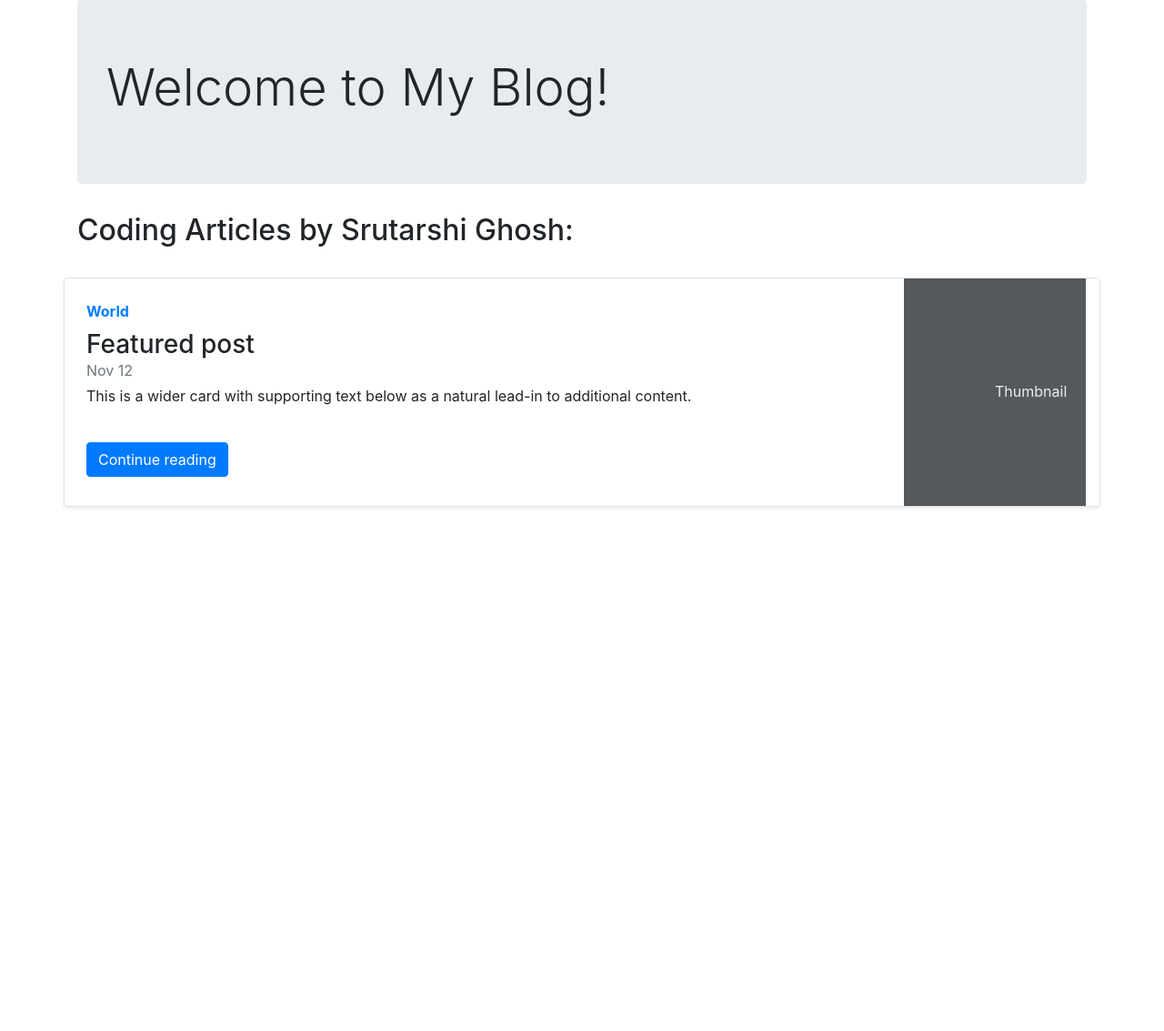
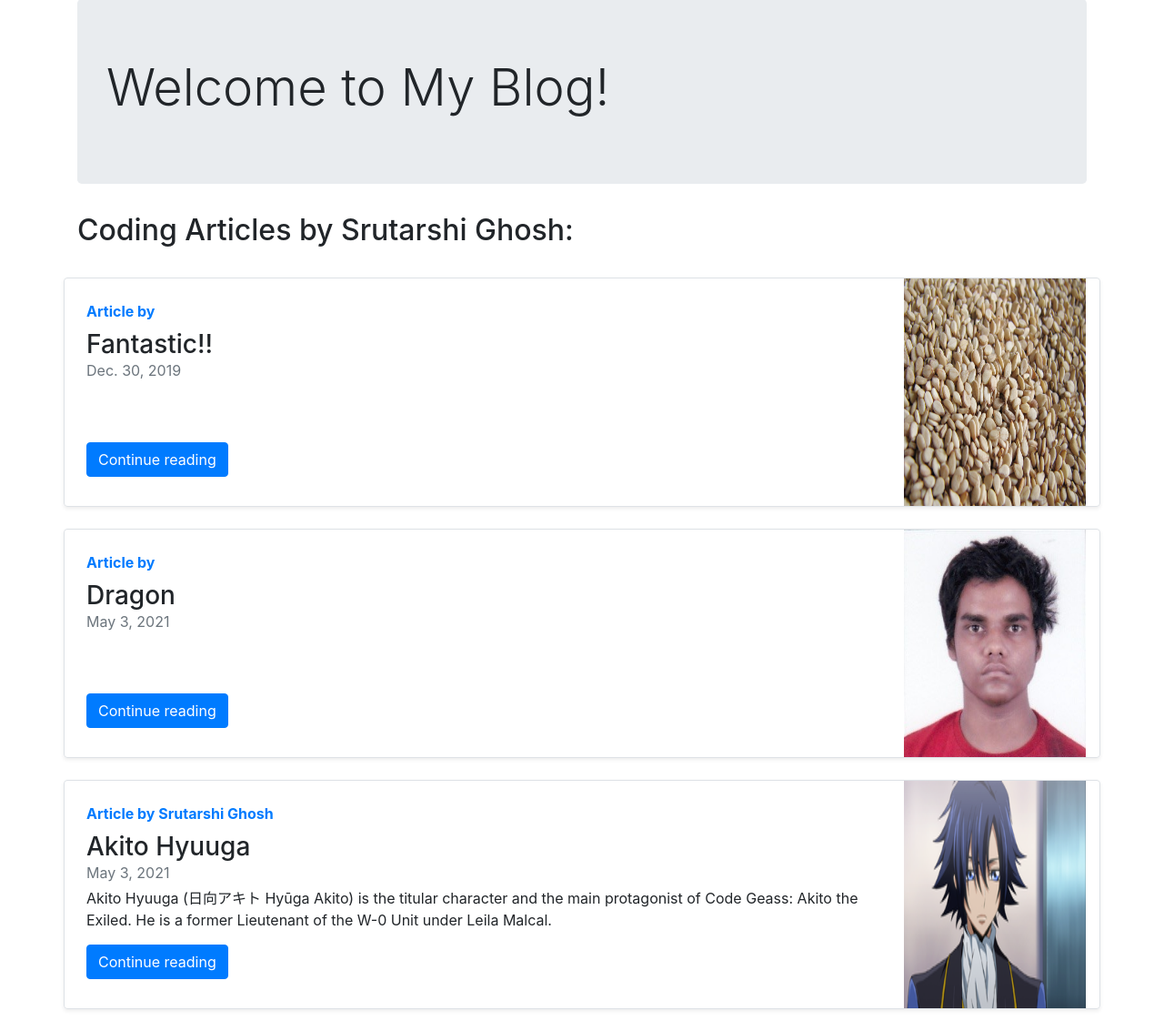
Before and after one commit to Srutarshi-Ghosh/Django-ShoppingWebsite-and-Blog, a Django app: page /blog/ in a window 1280 px wide. Shown: the part 57-1190 px from the top of the page at 91% size. Before the commit the page ends 615 px from the top, so only its background shows below. Run offline with Django 3.2, Linux system fonts and the light colour scheme; data comes from the database, SQL or seed files in the repository; some libraries are stand-ins or nearby versions.

Commit message:
Added Posts

```diff
--- a/blog/models.py
+++ b/blog/models.py
@@ -17,14 +17,11 @@
 class Blogpost(models.Model):
     post_id = models.AutoField(primary_key=True)
     title = models.CharField(max_length=500)
-    heading1 = models.CharField(max_length=500)
-    content_head1 = models.CharField(max_length=5000)
-    heading2 = models.CharField(max_length=500)
-    content_head2 = models.CharField(max_length=5000)
-    heading3 = models.CharField(max_length=500)
-    content_head3 = models.CharField(max_length=5000)
-    pub_date = models.DateField()
+    content = models.TextField(default='')
+    author = models.CharField(max_length=50, default='')
+    slug = models.CharField(max_length=130, default='')
+    pub_date = models.DateField(blank=True)
     thumbnail = models.ImageField(upload_to='blog/images', default='')
 
     def __str__(self):
-        return self.title
+        return self.title + ' by ' + self.author
--- a/blog/templates/Bloghome.html
+++ b/blog/templates/Bloghome.html
@@ -3,51 +3,6 @@
 {% block homeactive %} active {% endblock %}
 
 {% block  body %}
-
-  <!-- <div class="container mt-3">
-
-  	{% for item in myposts %}
-
-		<div class="row my-2">
-		<div class="col-md-6">
-			<div class="row no-gutters border rounded overflow-hidden flex-md-row mb-4 shadow-sm h-md-250 position-relative">
-			<div class="col p-4 d-flex flex-column position-static">
-				<strong class="d-inline-block mb-2 text-primary">{{item.heading1}}</strong>
-				<h3 class="mb-0">{{item.title}}</h3>
-				<div class="mb-1 text-muted">{{item.pub_date}}</div>
-				<p class="card-text mb-auto">{{item.heading2}}</p>
-				<a href="blogpost/{{item.post_id}}" class="stretched-link">Continue reading</a>
-			</div>
-			<div class="col-auto d-none d-lg-block">
-				<img src="/media/{{item.thumbnail}}" class="bd-placeholder-img" width="200" height="250">
-			</div>
-			</div>
-		</div>
-
-		{% if forloop.counter|divisibleby:2 %}
-
-			</div><div class="row my-2">
-
-		{% endif %}
-
-			</div>
-
-	{% endfor %}
-  		</div> -->
-
-	<!-- <div class="container">
-		<div class="jumbotron">
-			<h1 class="display-4">Welcome to My Blog!</h1>
-			<hr class="my-4">
-
-
-	<a class="btn btn-primary btn-lg" href="/blog"> </a>
-		</div>
-	</div>
-
-	<p class="lead">
-		Checkout our Popular Blogposts
-	</p> -->
 
 	<div class="container">
 		<div class="jumbotron">
@@ -59,12 +14,14 @@
 		<h2>Coding Articles by Srutarshi Ghosh:</h2>
 		<br>
 
+		{% for post in allPosts %}
+
 			<div class="row g-0 border rounded overflow-hidden flex-md-row mb-4 shadow-sm h-md-250 position-relative">
 				<div class="col p-4 d-flex flex-column position-static">
-				<strong class="d-inline-block mb-2 text-primary">World</strong>
-				<h3 class="mb-0">Featured post</h3>
-				<div class="mb-1 text-muted">Nov 12</div>
-				<p class="card-text mb-auto">This is a wider card with supporting text below as a natural lead-in to additional content.</p>
+					<strong class="d-inline-block mb-2 text-primary">Article by {{post.author}}</strong>
+					<h3 class="mb-0">{{post.title}}</h3>
+					<div class="mb-1 text-muted">{{post.pub_date}}</div>
+					<p class="card-text mb-auto">{{post.content | truncatechars:400}}</p>
 
 					<div class="my-2">
 						<a role="button" href="#" class="btn btn-primary">Continue reading</a>
@@ -72,13 +29,12 @@
 				</div>
 
 				<div class="col-auto d-none d-lg-block">
-				<svg class="bd-placeholder-img" width="200" height="250" xmlns="http://www.w3.org/2000/svg" role="img" aria-label="Placeholder: Thumbnail" preserveAspectRatio="xMidYMid slice" focusable="false">
-					<title>Placeholder</title>
-					<rect width="100%" height="100%" fill="#55595c"></rect>
-					<text x="50%" y="50%" fill="#eceeef" dy=".3em">Thumbnail</text>
-				</svg>
+					<img class="bd-placeholder-img" width="200" height="250" src="/media/{{post.thumbnail}}" role="img" aria-label="Placeholder: Thumbnail" preserveAspectRatio="xMidYMid slice" focusable="false">
 				</div>
 			</div>
+
+		{% endfor %}
+
 	</div>
 
 
--- a/blog/templates/basic.html
+++ b/blog/templates/basic.html
@@ -73,8 +73,6 @@
 
 
 {% block js %} {% endblock %}
-	<script>
-		document.getElementById('cart').innerHTML = Object.keys(cart).length;
-	</script>
+
 
 </html>
--- a/blog/views.py
+++ b/blog/views.py
@@ -4,8 +4,8 @@
 from django.contrib import messages
 
 def index(request):
-    myposts = Blogpost.objects.all()
-    return render(request, 'bloghome.html', {'myposts': myposts})
+    allPosts = Blogpost.objects.all()
+    return render(request, 'bloghome.html', {'allPosts': allPosts})
 
 def blogpost(request, slug):
     post = Blogpost.objects.filter(slug=slug).first()
--- a/shop/templates/shop/index.html
+++ b/shop/templates/shop/index.html
@@ -71,7 +71,6 @@
 						{% endfor %}
 					</ul>
 
-
 					<div class="container carousel-inner no-padding">
 
 						<div class="carousel-item active">
@@ -125,7 +124,6 @@
 
 {% block js %}
 	<script>
-
 		var COST = 0
 
 		if(localStorage.getItem('cart') == null){
@@ -139,7 +137,6 @@
 
 
 		function clearCart() {
-
 			cart = JSON.parse(localStorage.getItem('cart'));
 			for (var item in cart) {
 				document.getElementById('div' + item).innerHTML = '<button id="' + item + '" class="btn btn-primary cart">Add To Cart</button>'
@@ -149,7 +146,6 @@
 			COST = 0
 			updateCart();
 		}
-
 
 
 		function updateCart(){
@@ -205,7 +201,5 @@
 			updateCart()
 		});
 
-
-
 	</script>
 {% endblock %}
```
Also changed, not shown: blog/migrations/0003_auto_20210506_1803.py (added), blog/migrations/0004_blogpost_slug.py (added), db.sqlite3, media/blog/images/Akito_Hyuga2.png (added). Lines whose indentation alone changed are shown as unchanged.
